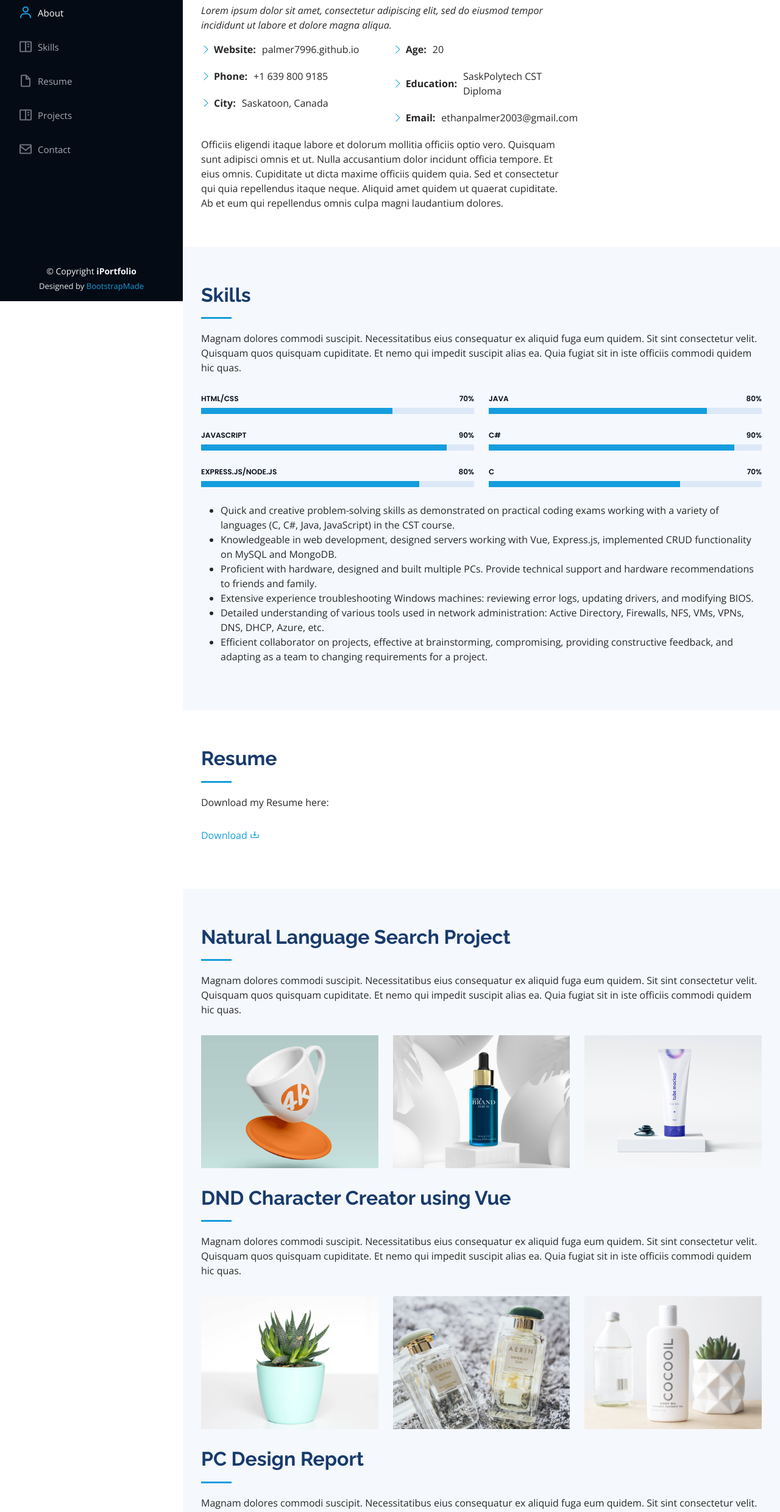
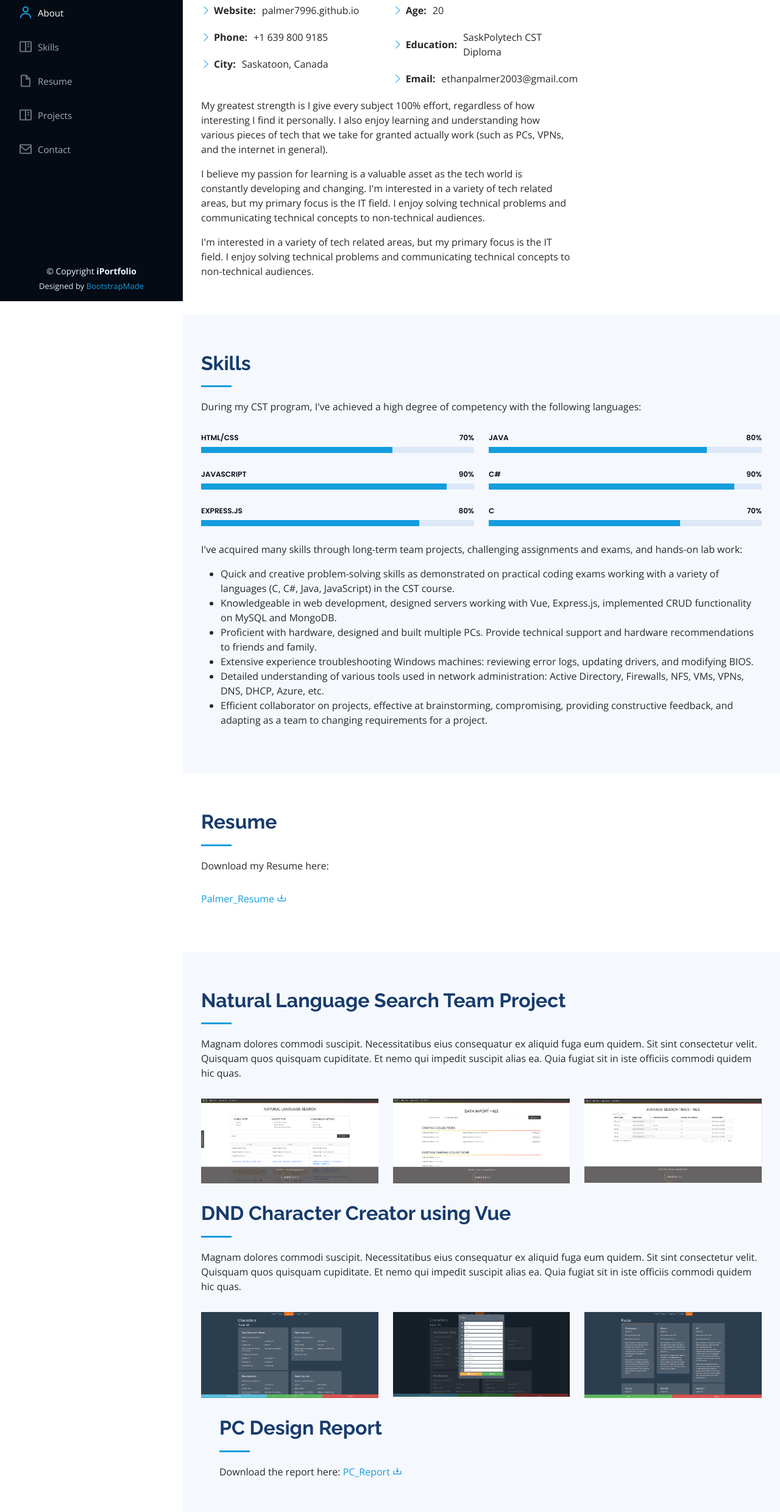
Before and after one commit to palmer7996/ethanpalmer.github.io, a plain HTML site: page index.html in a window 1280 px wide. Shown: the part 306-2786 px from the top of the page at 61% size. Drawn offline with nearby package versions, Linux system fonts and the light colour scheme.

Commit message:
added to projects section and added images and docs, just need to finish the projects paragraph and reflective statement -Ethan

```diff
--- a/index.html
+++ b/index.html
@@ -50,7 +50,8 @@
         <br/><br/><br/><br/><br/><br/><br/><br/>
         <h1 class="text-light"><a href="index.html">Ethan Palmer</a></h1>
         <div class="social-links mt-3 text-center">
-          <a href="#" class="github"><i class="bx bxl-github"></i></a>
+<!--          target="_blank" to make it open in new tab-->
+          <a href="https://github.com/palmer7996" class="github" target="_blank"><i class="bx bxl-github"></i></a>
 
      <!--     <a href="#" class="twitter"><i class="bx bxl-twitter"></i></a>
           <a href="#" class="facebook"><i class="bx bxl-facebook"></i></a>
@@ -97,7 +98,11 @@
 
         <div class="section-title">
           <h2>About</h2>
-          <p>Magnam dolores commodi suscipit. Necessitatibus eius consequatur ex aliquid fuga eum quidem. Sit sint consectetur velit. Quisquam quos quisquam cupiditate. Et nemo qui impedit suscipit alias ea. Quia fugiat sit in iste officiis commodi quidem hic quas.</p>
+          <p>
+            I am a student at SaskPolytech in the Computer Systems Technology program.
+            This program provides a comprehensive overview of the programming and IT fields.
+            I've was on the Dean's List (85% GPA) in the course for the previous year and am set to be on it again for my graduating year.
+          </p>
         </div>
 
         <div class="row">
@@ -106,10 +111,6 @@
           </div>-->
           <div class="col-lg-8 pt-4 pt-lg-0 content" data-aos="fade-left">
             <h3>SaskPolytech Computer Systems Technology (CST) Student</h3>
-            <p class="fst-italic">
-              Lorem ipsum dolor sit amet, consectetur adipiscing elit, sed do eiusmod tempor incididunt ut labore et dolore
-              magna aliqua.
-            </p>
             <div class="row">
               <div class="col-lg-6">
                 <ul>
@@ -133,8 +134,17 @@
               </div>
             </div>
             <p>
-              Officiis eligendi itaque labore et dolorum mollitia officiis optio vero. Quisquam sunt adipisci omnis et ut. Nulla accusantium dolor incidunt officia tempore. Et eius omnis.
-              Cupiditate ut dicta maxime officiis quidem quia. Sed et consectetur qui quia repellendus itaque neque. Aliquid amet quidem ut quaerat cupiditate. Ab et eum qui repellendus omnis culpa magni laudantium dolores.
+              My greatest strength is I give every subject 100% effort, regardless of how interesting I find it personally.
+              I also enjoy learning and understanding how various pieces of tech that we take for granted actually work (such as PCs, VPNs, and the internet in general).
+            </p>
+            <p>
+              I believe my passion for learning is a valuable asset as the tech world is constantly developing and changing.
+              I'm interested in a variety of tech related areas, but my primary focus is the IT field.
+              I enjoy solving technical problems and communicating technical concepts to non-technical audiences.
+            </p>
+            <p>
+              I'm interested in a variety of tech related areas, but my primary focus is the IT field.
+              I enjoy solving technical problems and communicating technical concepts to non-technical audiences.
             </p>
           </div>
         </div>
@@ -200,7 +210,7 @@
 
         <div class="section-title">
           <h2>Skills</h2>
-          <p>Magnam dolores commodi suscipit. Necessitatibus eius consequatur ex aliquid fuga eum quidem. Sit sint consectetur velit. Quisquam quos quisquam cupiditate. Et nemo qui impedit suscipit alias ea. Quia fugiat sit in iste officiis commodi quidem hic quas.</p>
+          <p>During my CST program, I've achieved a high degree of competency with the following languages:</p>
         </div>
 
         <div class="row skills-content">
@@ -223,11 +233,13 @@
             </div>
 
             <div class="progress">
-              <span class="skill">Express.js/Node.js <i class="val">80%</i></span>
+              <span class="skill">Express.js <i class="val">80%</i></span>
               <div class="progress-bar-wrap">
                 <div class="progress-bar" role="progressbar" aria-valuenow="80" aria-valuemin="0" aria-valuemax="100"></div>
               </div>
             </div>
+
+
 
           </div>
 
@@ -258,6 +270,7 @@
 
         </div>
 
+        <p>I've acquired many skills through long-term team projects, challenging assignments and exams, and hands-on lab work:</p>
         <ul>
           <li>Quick and creative problem-solving skills as demonstrated on practical coding exams working with a variety of languages (C, C#, Java, JavaScript) in the CST course.</li>
           <li>Knowledgeable in web development, designed servers working with Vue, Express.js, implemented CRUD functionality on MySQL and MongoDB.</li>
@@ -272,20 +285,17 @@
 
     <!-- ======= Resume Section ======= -->
     <section id="resume" class="resume">
+
       <div class="container">
-
-
         <div class="section-title">
           <h2>Resume</h2>
           <p>Download my Resume here:</p>
         </div>
-        <a href="/assets/Ethan_Palmer_Resume.docx" download>
-<!--
-          <img src="https://cdn.icon-icons.com/icons2/1879/PNG/512/iconfinder-4-folder-file-download-data-cloud-storage_4639085.png" alt="Download">
--->
-          <p>Download <i class="bx bx-download"></i></p>
+        <a href="/artifacts/docs/Ethan_Palmer_Resume.docx" download>
+          <p>Palmer_Resume <i class="bx bx-download"></i></p>
         </a>
       </div>
+
     </section><!-- End Resume Section -->
 
     <!-- ======= Portfolio Section ======= -->
@@ -293,7 +303,7 @@
       <div class="container">
 
         <div class="section-title">
-          <h2>Natural Language Search Project</h2>
+          <h2>Natural Language Search Team Project</h2>
           <p>Magnam dolores commodi suscipit. Necessitatibus eius consequatur ex aliquid fuga eum quidem. Sit sint consectetur velit. Quisquam quos quisquam cupiditate. Et nemo qui impedit suscipit alias ea. Quia fugiat sit in iste officiis commodi quidem hic quas.</p>
         </div>
 
@@ -307,15 +317,13 @@
             </ul>
           </div>
         </div>-->
-
-
         <div class="row portfolio-container" data-aos="fade-up" data-aos-delay="100">
 
           <div class="col-lg-4 col-md-6 portfolio-item filter-app">
             <div class="portfolio-wrap">
-              <img src="assets/img/portfolio/portfolio-1.jpg" class="img-fluid" alt="">
+              <img src="artifacts/projects/NLSSearchPage.png" class="img-fluid" alt="">
               <div class="portfolio-links">
-                <a href="assets/img/portfolio/portfolio-1.jpg" data-gallery="portfolioGallery" class="portfolio-lightbox" title="App 1"><i class="bx bx-plus"></i></a>
+                <a href="artifacts/projects/NLSSearchPage.png" data-gallery="portfolioGallery" class="portfolio-lightbox" title="App 1"><i class="bx bx-plus"></i></a>
 <!--                <a href="portfolio-details.html" title="More Details"><i class="bx bx-link"></i></a>-->
               </div>
             </div>
@@ -324,9 +332,9 @@
 
           <div class="col-lg-4 col-md-6 portfolio-item filter-web">
             <div class="portfolio-wrap">
-              <img src="assets/img/portfolio/portfolio-2.jpg" class="img-fluid" alt="">
+              <img src="artifacts/projects/NLSImportPage.png" class="img-fluid" alt="">
               <div class="portfolio-links">
-                <a href="assets/img/portfolio/portfolio-2.jpg" data-gallery="portfolioGallery" class="portfolio-lightbox" title="Web 3"><i class="bx bx-plus"></i></a>
+                <a href="artifacts/projects/NLSImportPage.png" data-gallery="portfolioGallery" class="portfolio-lightbox" title="Web 3"><i class="bx bx-plus"></i></a>
 <!--                <a href="portfolio-details.html" title="More Details"><i class="bx bx-link"></i></a>-->
               </div>
             </div>
@@ -334,9 +342,9 @@
 
           <div class="col-lg-4 col-md-6 portfolio-item filter-app">
             <div class="portfolio-wrap">
-              <img src="assets/img/portfolio/portfolio-3.jpg" class="img-fluid" alt="">
+              <img src="artifacts/projects/NLSMetricsPage.png" class="img-fluid" alt="">
               <div class="portfolio-links">
-                <a href="assets/img/portfolio/portfolio-3.jpg" data-gallery="portfolioGallery" class="portfolio-lightbox" title="App 2"><i class="bx bx-plus"></i></a>
+                <a href="artifacts/projects/NLSMetricsPage.png" data-gallery="portfolioGallery" class="portfolio-lightbox" title="App 2"><i class="bx bx-plus"></i></a>
 <!--                <a href="portfolio-details.html" title="More Details"><i class="bx bx-link"></i></a>-->
               </div>
             </div>
@@ -350,31 +358,34 @@
 
         <div class="row portfolio-container" data-aos="fade-up" data-aos-delay="100">
 
-          <div class="col-lg-4 col-md-6 portfolio-item filter-card">
+
+          <div class="col-lg-4 col-md-6 portfolio-item filter-web">
             <div class="portfolio-wrap">
-              <img src="assets/img/portfolio/portfolio-4.jpg" class="img-fluid" alt="">
+              <img src="artifacts/projects/DNDCharactersPage.png" class="img-fluid" alt="">
               <div class="portfolio-links">
-                <a href="assets/img/portfolio/portfolio-4.jpg" data-gallery="portfolioGallery" class="portfolio-lightbox" title="Card 2"><i class="bx bx-plus"></i></a>
-<!--                <a href="portfolio-details.html" title="More Details"><i class="bx bx-link"></i></a>-->
+                <a href="artifacts/projects/DNDCharactersPage.png" data-gallery="portfolioGallery" class="portfolio-lightbox" title="Web 2"><i class="bx bx-plus"></i></a>
+                <!--                <a href="portfolio-details.html" title="More Details"><i class="bx bx-link"></i></a>-->
               </div>
             </div>
           </div>
 
-          <div class="col-lg-4 col-md-6 portfolio-item filter-web">
+
+          <div class="col-lg-4 col-md-6 portfolio-item filter-app">
             <div class="portfolio-wrap">
-              <img src="assets/img/portfolio/portfolio-5.jpg" class="img-fluid" alt="">
+              <img src="artifacts/projects/DNDCharacterCreateTable.png" class="img-fluid" alt="">
               <div class="portfolio-links">
-                <a href="assets/img/portfolio/portfolio-5.jpg" data-gallery="portfolioGallery" class="portfolio-lightbox" title="Web 2"><i class="bx bx-plus"></i></a>
-<!--                <a href="portfolio-details.html" title="More Details"><i class="bx bx-link"></i></a>-->
+                <a href="artifacts/projects/DNDCharacterCreateTable.png" data-gallery="portfolioGallery" class="portfolio-lightbox" title="App 3"><i class="bx bx-plus"></i></a>
+                <!--                <a href="portfolio-details.html" title="More Details"><i class="bx bx-link"></i></a>-->
               </div>
             </div>
           </div>
 
-          <div class="col-lg-4 col-md-6 portfolio-item filter-app">
+
+          <div class="col-lg-4 col-md-6 portfolio-item filter-card">
             <div class="portfolio-wrap">
-              <img src="assets/img/portfolio/portfolio-6.jpg" class="img-fluid" alt="">
+              <img src="artifacts/projects/DNDRacePage.png" class="img-fluid" alt="">
               <div class="portfolio-links">
-                <a href="assets/img/portfolio/portfolio-6.jpg" data-gallery="portfolioGallery" class="portfolio-lightbox" title="App 3"><i class="bx bx-plus"></i></a>
+                <a href="artifacts/projects/DNDRacePage.png" data-gallery="portfolioGallery" class="portfolio-lightbox" title="Card 2"><i class="bx bx-plus"></i></a>
 <!--                <a href="portfolio-details.html" title="More Details"><i class="bx bx-link"></i></a>-->
               </div>
             </div>
@@ -382,44 +393,53 @@
 
         </div>
 
+
         <div class="section-title">
-          <h2>PC Design Report</h2>
-          <p>Magnam dolores commodi suscipit. Necessitatibus eius consequatur ex aliquid fuga eum quidem. Sit sint consectetur velit. Quisquam quos quisquam cupiditate. Et nemo qui impedit suscipit alias ea. Quia fugiat sit in iste officiis commodi quidem hic quas.</p>
+          <div class="container">
+            <div class="section-title">
+              <h2>PC Design Report</h2>
+              <p>Download the report here: <a href="/artifacts/docs/Citrine_Contractors_Proposal.docx" download>PC_Report <i class="bx bx-download"></i>
+              </a></p>
+            </div>
+
+          </div>
+
         </div>
 
+<!--        <div class="row portfolio-container" data-aos="fade-up" data-aos-delay="100">-->
 
-        <div class="row portfolio-container" data-aos="fade-up" data-aos-delay="100">
+<!--          <div class="col-lg-4 col-md-6 portfolio-item filter-card">-->
+<!--            <div class="portfolio-wrap">-->
+<!--              <img src="assets/img/portfolio/portfolio-7.jpg" class="img-fluid" alt="">-->
+<!--              <div class="portfolio-links">-->
+<!--                <a href="assets/img/portfolio/portfolio-7.jpg" data-gallery="portfolioGallery" class="portfolio-lightbox" title="Card 1"><i class="bx bx-plus"></i></a>-->
+<!--&lt;!&ndash;                <a href="portfolio-details.html" title="More Details"><i class="bx bx-link"></i></a>&ndash;&gt;-->
+<!--              </div>-->
+<!--            </div>-->
+<!--          </div>-->
 
-          <div class="col-lg-4 col-md-6 portfolio-item filter-card">
-            <div class="portfolio-wrap">
-              <img src="assets/img/portfolio/portfolio-7.jpg" class="img-fluid" alt="">
-              <div class="portfolio-links">
-                <a href="assets/img/portfolio/portfolio-7.jpg" data-gallery="portfolioGallery" class="portfolio-lightbox" title="Card 1"><i class="bx bx-plus"></i></a>
-<!--                <a href="portfolio-details.html" title="More Details"><i class="bx bx-link"></i></a>-->
-              </div>
-            </div>
-          </div>
+<!--          <div class="col-lg-4 col-md-6 portfolio-item filter-card">-->
+<!--            <div class="portfolio-wrap">-->
+<!--              <img src="assets/img/portfolio/portfolio-8.jpg" class="img-fluid" alt="">-->
+<!--              <div class="portfolio-links">-->
+<!--                <a href="assets/img/portfolio/portfolio-8.jpg" data-gallery="portfolioGallery" class="portfolio-lightbox" title="Card 3"><i class="bx bx-plus"></i></a>-->
+<!--&lt;!&ndash;                <a href="portfolio-details.html" title="More Details"><i class="bx bx-link"></i></a>&ndash;&gt;-->
+<!--              </div>-->
+<!--            </div>-->
+<!--          </div>-->
 
-          <div class="col-lg-4 col-md-6 portfolio-item filter-card">
-            <div class="portfolio-wrap">
-              <img src="assets/img/portfolio/portfolio-8.jpg" class="img-fluid" alt="">
-              <div class="portfolio-links">
-                <a href="assets/img/portfolio/portfolio-8.jpg" data-gallery="portfolioGallery" class="portfolio-lightbox" title="Card 3"><i class="bx bx-plus"></i></a>
-<!--                <a href="portfolio-details.html" title="More Details"><i class="bx bx-link"></i></a>-->
-              </div>
-            </div>
-          </div>
+<!--          <div class="col-lg-4 col-md-6 portfolio-item filter-web">-->
+<!--            <div class="portfolio-wrap">-->
+<!--              <img src="assets/img/portfolio/portfolio-9.jpg" class="img-fluid" alt="">-->
+<!--              <div class="portfolio-links">-->
+<!--                <a href="assets/img/portfolio/portfolio-9.jpg" data-gallery="portfolioGallery" class="portfolio-lightbox" title="Web 3"><i class="bx bx-plus"></i></a>-->
+<!--&lt;!&ndash;                <a href="portfolio-details.html" title="More Details"><i class="bx bx-link"></i></a>&ndash;&gt;-->
+<!--              </div>-->
+<!--            </div>-->
+<!--          </div>-->
+<!--        </div>-->
 
-          <div class="col-lg-4 col-md-6 portfolio-item filter-web">
-            <div class="portfolio-wrap">
-              <img src="assets/img/portfolio/portfolio-9.jpg" class="img-fluid" alt="">
-              <div class="portfolio-links">
-                <a href="assets/img/portfolio/portfolio-9.jpg" data-gallery="portfolioGallery" class="portfolio-lightbox" title="Web 3"><i class="bx bx-plus"></i></a>
-<!--                <a href="portfolio-details.html" title="More Details"><i class="bx bx-link"></i></a>-->
-              </div>
-            </div>
-          </div>
-        </div>
+
       </div>
     </section><!-- End Portfolio Section -->
 
```
Also changed, not shown: artifacts/projects/DNDCharacterCreateTable.png (added), artifacts/projects/DNDCharacterCreateTableZoom.png (added), artifacts/projects/DNDCharactersPage.png (added), artifacts/projects/DNDClassPage.png (added), artifacts/projects/DNDRacePage.png (added), artifacts/projects/NLSImportPage.png (added), artifacts/projects/NLSMetricsPage.png (added), artifacts/projects/NLSSearchPage.png (added), 3 other files.
